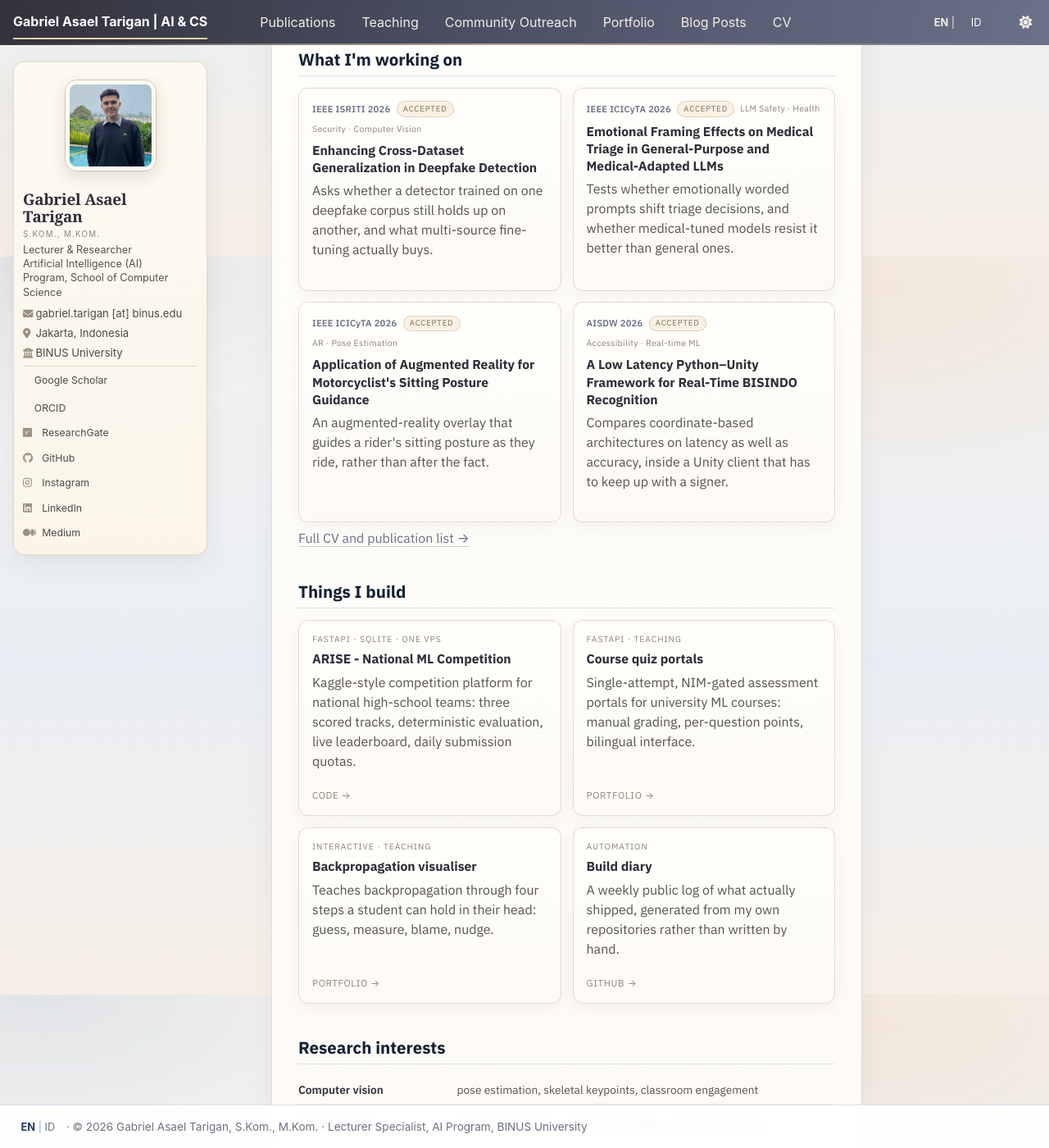
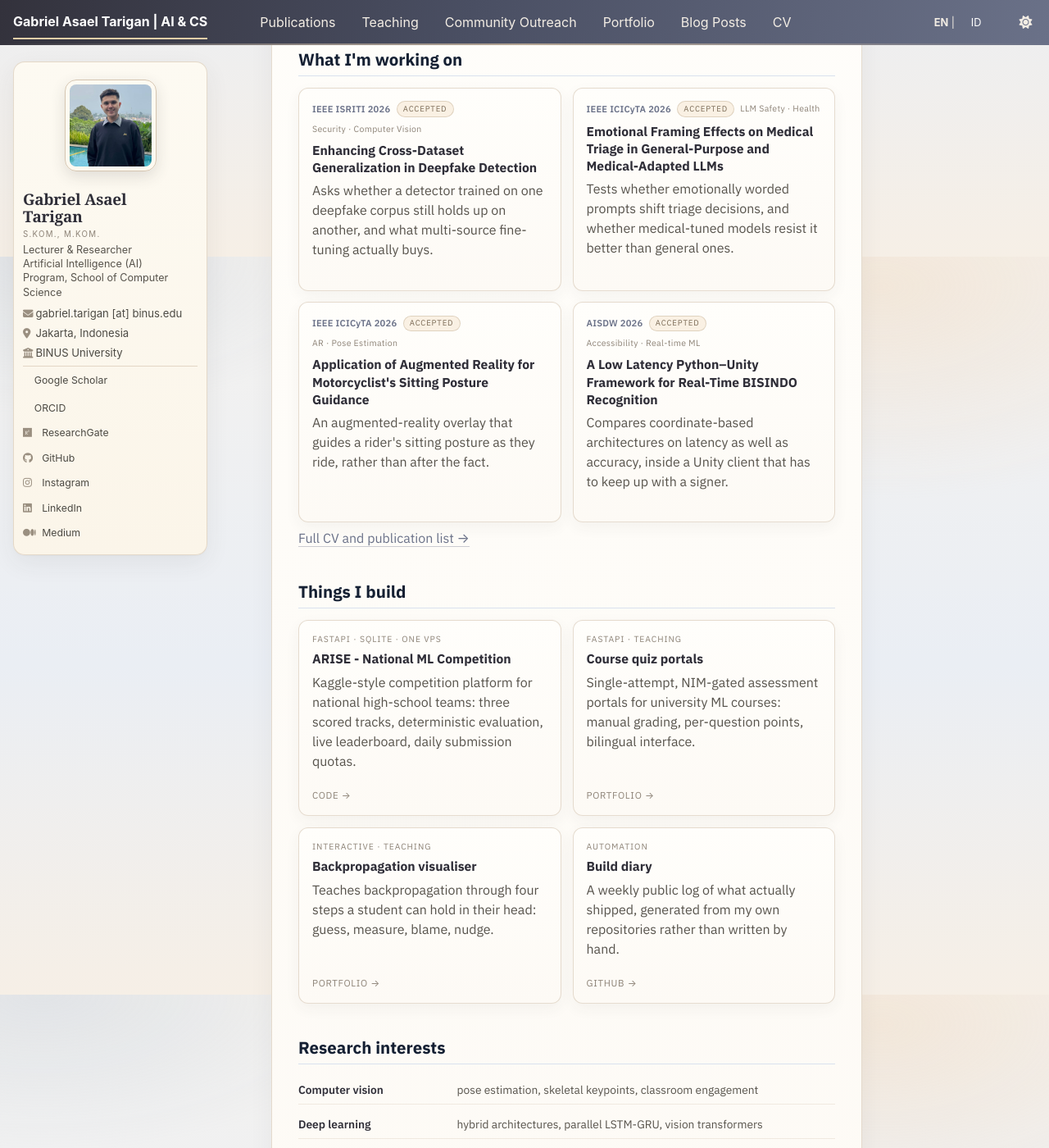
Before and after one commit to asaeltarigan/asaeltarigan.github.io, a Jekyll site: the page built from _pages/about.md, in a window 1280 px wide and 1400 px high, scrolled down 587 px. Shown: the whole window at 82% size. Built offline with Jekyll 4.4.1, drawn with Linux system fonts in a browser that asks for light colours; a style sheet for code colours, icons or effects is not loaded.

Commit message:
Fix: footer in normal flow so no band appears on short pages

```diff
--- a/_includes/head.html
+++ b/_includes/head.html
@@ -94,4 +94,4 @@
 <link rel="preconnect" href="https://fonts.gstatic.com" crossorigin>
 <link href="https://fonts.googleapis.com/css2?family=IBM+Plex+Sans:wght@400;500;600;700&display=swap" rel="stylesheet">
 <link rel="stylesheet" href="{{ base_path }}/assets/css/main.css">
-<link rel="stylesheet" href="{{ base_path }}/assets/css/custom.css?v=78">
+<link rel="stylesheet" href="{{ base_path }}/assets/css/custom.css?v=79">
--- a/assets/css/custom.css
+++ b/assets/css/custom.css
@@ -1764,3 +1764,9 @@ html[data-theme="dark"] .cv-feature__note { color: #bdb6aa; }
 /* The archive container carried a 2em bottom margin, which showed as a band
    of body background between the content card and the fixed footer. */
 .archive { margin-bottom: 0 !important; }
+
+/* Footer sits in normal flow so it always hugs the content. The theme's
+   fixed-footer script (body margin = footer height) is overridden, otherwise
+   short pages show a band of background between the last card and the bar. */
+body { margin-bottom: 0 !important; }
+.page__footer { position: static !important; margin-top: 0 !important; }
```
